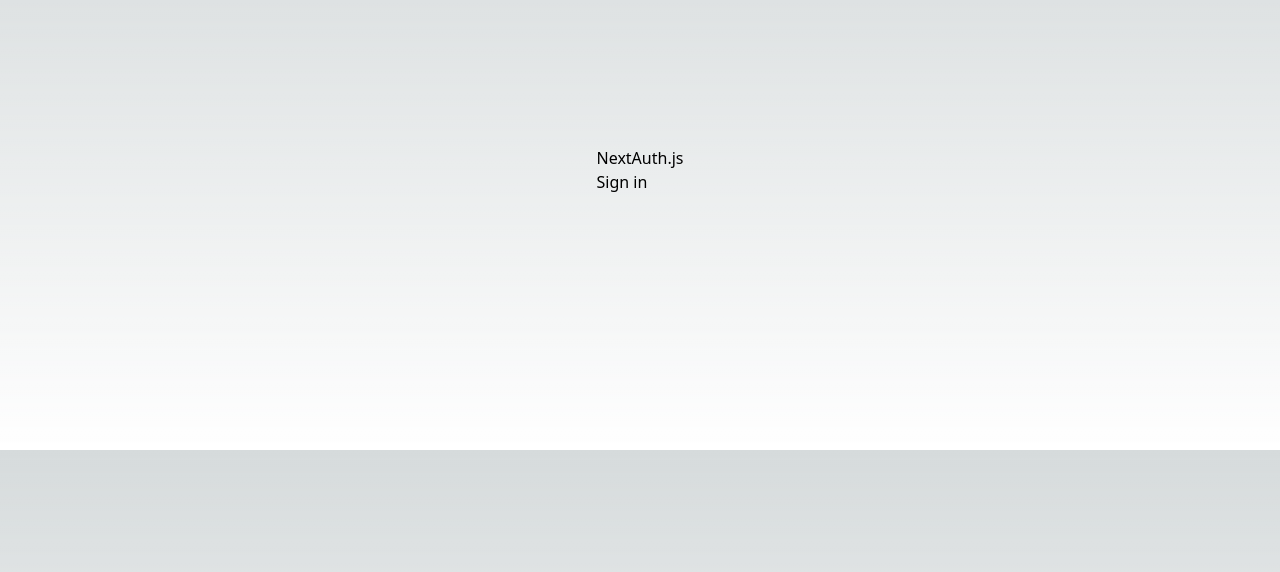
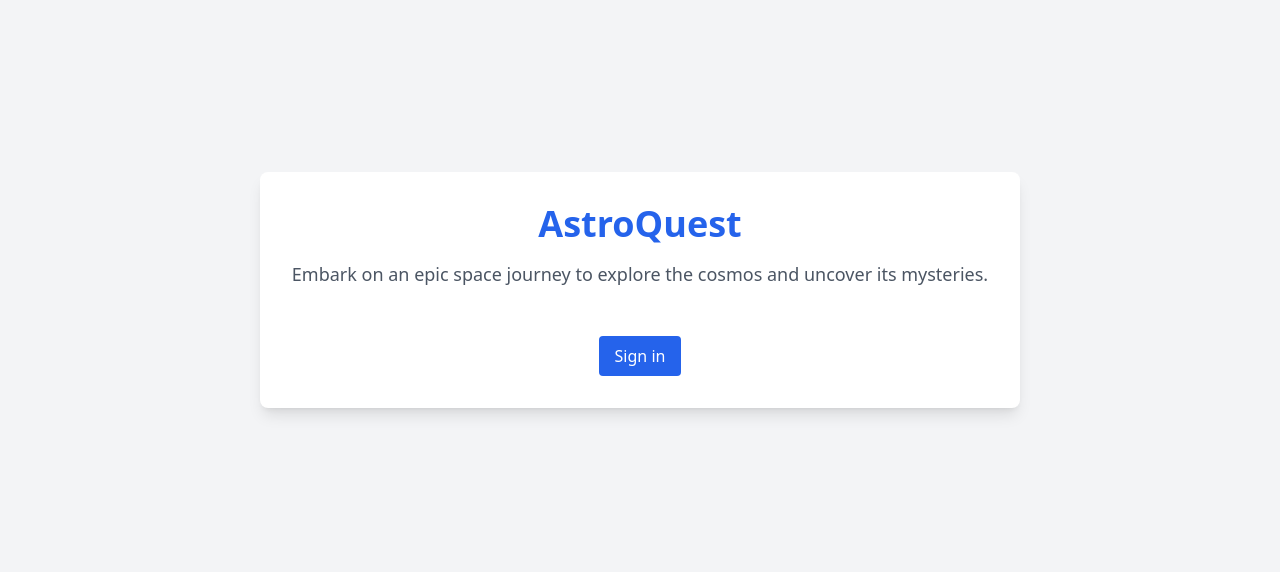
Before and after one commit to HarryFray/astra-quest-fe, a Next.js app: page / in a window 1280 px wide. Shown: the part 110-682 px from the top of the page. Built offline with nearby package versions, Linux system fonts and the light colour scheme; no server answers.

Commit message:
minor updates to styling

```diff
--- a/src/pages/index.tsx
+++ b/src/pages/index.tsx
@@ -1,30 +1,33 @@
-import Link from "next/link";
 import { useSession, signIn, signOut } from "next-auth/react";
+
 export default function Home() {
   const { data: session } = useSession();
+
   return (
-    <main
-      style={{
-        display: "flex",
-        justifyContent: "center",
-        alignItems: "center",
-        height: "70vh",
-      }}
-    >
-      <div className="header">
-        <Link href="/">
-          <p className="logo">NextAuth.js</p>
-        </Link>
-        {session && (
-          <Link href="#" onClick={() => signOut()} className="btn-signin">
-            Sign out
-          </Link>
-        )}
-        {!session && (
-          <Link href="#" onClick={() => signIn()} className="btn-signin">
-            Sign in
-          </Link>
-        )}
+    <main className="flex justify-center items-center h-screen bg-gray-100">
+      <div className="flex flex-col items-center p-8 bg-white rounded-lg shadow-lg">
+        <h1 className="text-4xl font-bold text-blue-600 mb-4">AstroQuest</h1>
+        <p className="text-lg text-gray-600 text-center mb-8">
+          Embark on an epic space journey to explore the cosmos and uncover its
+          mysteries.
+        </p>
+        <div className="mt-4">
+          {session ? (
+            <button
+              onClick={() => signOut()}
+              className="px-4 py-2 text-white bg-blue-600 rounded hover:bg-blue-700"
+            >
+              Sign out
+            </button>
+          ) : (
+            <button
+              onClick={() => signIn()}
+              className="px-4 py-2 text-white bg-blue-600 rounded hover:bg-blue-700"
+            >
+              Sign in
+            </button>
+          )}
+        </div>
       </div>
     </main>
   );
```
